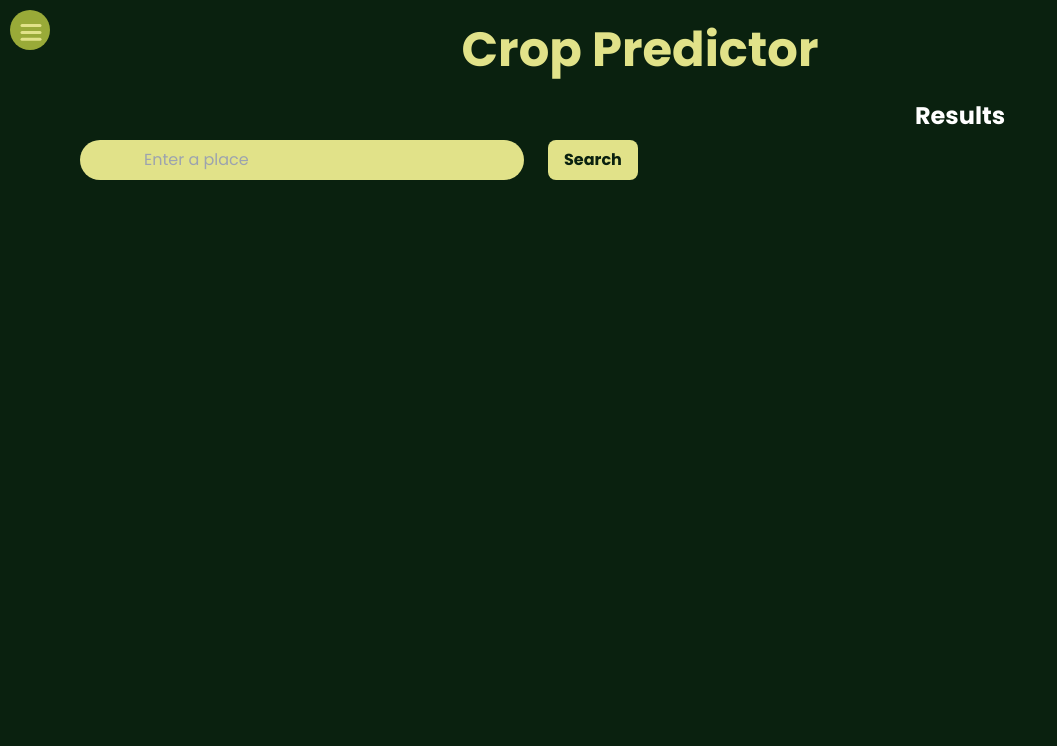
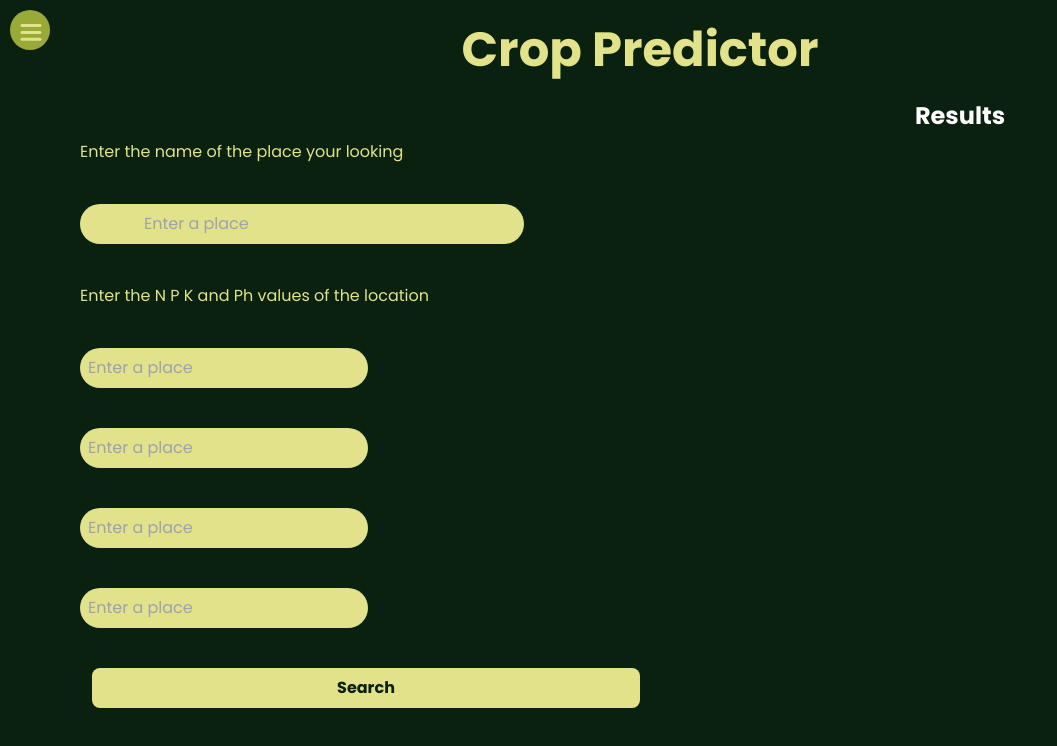
Before and after one commit to Overlord-1/krishiseva, a React (Vite) app in the folder client/: page /crop in a window 1280 px wide. Shown: the top 746 px of the page, without its empty margins (0-1057 px from the left). Built offline with nearby package versions, Linux system fonts and the light colour scheme.

Commit message:
Update class to className in ErrorPage and Leaf components

```diff
--- a/client/src/pages/Crop.jsx
+++ b/client/src/pages/Crop.jsx
@@ -4,8 +4,6 @@ import axios from 'axios'; // Ensure axios is imported
 import Skeleton, { SkeletonTheme } from 'react-loading-skeleton';
 import 'react-loading-skeleton/dist/skeleton.css'
 import QAComp from '@/components/QAComp';
-
-
 
 const Crop = (props) => {
   const [inputValue, setInputValue] = useState();
@@ -34,11 +32,43 @@ const Crop = (props) => {
       <Navbar text={"Crop Predictor"} />
 
       <div className='w-full flex'>
-        <div className="leftside min-w-[50%] mt-10 pl-20">
+        <div className="leftside min-w-[50%] max-w-[50%] mt-10 pl-20">
+
+          <div className='flex flex-col gap-10'>
+            <span className='text-klight'>Enter the name of the place your looking</span>
+            <div>
               <input type="text" placeholder='Enter a place' className='bg-klight text-black px-16 mr-3 p-2 rounded-full' onChange={handleInputChange} />
+            </div>
+            <span className='text-klight'>Enter the N P K and Ph values of the location</span>
+            <div className='flex flex-col max-w-[300px] gap-10'>
+              <input type="text" placeholder='Enter a place' className='bg-klight text-black mr-3 p-2 rounded-full' onChange={handleInputChange} />
+              <input type="text" placeholder='Enter a place' className='bg-klight text-black mr-3 p-2 rounded-full' onChange={handleInputChange} />
+              <input type="text" placeholder='Enter a place' className='bg-klight text-black mr-3 p-2 rounded-full' onChange={handleInputChange} />
+              <input type="text" placeholder='Enter a place' className='bg-klight text-black mr-3 p-2 rounded-full' onChange={handleInputChange} />
+            </div>
+
+            <button onClick={handleSubmit} className='bg-klight hover:text-[#0a210f]  text-kdark font-bold py-2 px-4 rounded-lg ml-3'>Search</button>
+            <div>
+
+            </div>
+
+            {/* <input type="text" placeholder='Enter a place' className='bg-klight text-black px-16 mr-3 p-2 rounded-full' onChange={handleInputChange} />
             <button onClick={handleSubmit} className='bg-klight hover:text-[#0a210f]  text-kdark font-bold py-2 px-4 rounded-lg ml-3'>Search</button>
 
+            <input type="text" placeholder='Enter a place' className='bg-klight text-black px-16 mr-3 p-2 rounded-full' onChange={handleInputChange} />
+            <button onClick={handleSubmit} className='bg-klight hover:text-[#0a210f]  text-kdark font-bold py-2 px-4 rounded-lg ml-3'>Search</button> */}
 
+
+          </div>
+
+
+
+
+        </div>
+
+        <div className="right-side w-full lg:w-1/2 lg:h-full flex flex-col items-center">
+          <div className="text-2xl font-bold text-left">Results</div>
+          <div> {/* Add this div wrapper */}
             {
               loading ? <SkeletonTheme baseColor="#0a210f" highlightColor="#e1e28945">
                 <p>
@@ -47,15 +77,10 @@ const Crop = (props) => {
                 <Skeleton className=' h-3 mt-10' />
               </SkeletonTheme> : null
             }
-        </div>
-
-        <div className="right-side w-full lg:w-1/2 lg:h-full flex flex-col items-center">
-          <div className="text-2xl font-bold text-left">Results</div>
-
             {
               loading
                 ?
-            <QAComp text={"fkdjfkdjkf"} rank={1} disease={true} loading={true}/>
+                <QAComp text={"fkdjfkdjkf"} rank={1} disease={true} loading={true} />
                 :
                 started
                   ?
@@ -63,12 +88,9 @@ const Crop = (props) => {
                   :
                   null
             }
-
-
+          </div> {/* Add this div wrapper */}
         </div>
       </div>
-
-
     </div>
   );
 };
--- a/client/src/pages/ErrorPage.jsx
+++ b/client/src/pages/ErrorPage.jsx
@@ -2,15 +2,15 @@ import React from "react";
 
 const ErrorPage = () => {
   return (
-    <div class="min-h-screen max-w-[90%] mx-auto flex flex-grow items-center justify-center">
-      <div class="rounded-lg p-8 text-center shadow-xl">
-        <h1 class="mb-4 text-4xl font-bold text-white">404</h1>
-        <p class="text-gray-400">
+    <div className="min-h-screen max-w-[90%] mx-auto flex flex-grow items-center justify-center">
+      <div className="rounded-lg p-8 text-center shadow-xl">
+        <h1 className="mb-4 text-4xl font-bold text-white">404</h1>
+        <p className="text-gray-400">
           Oops! The page you are looking for could not be found.
         </p>
         <a
           href="/dashboard"
-          class="mt-4 inline-block rounded bg-gray-700 px-4 py-2 font-semibold text-white hover:bg-gray-600"
+          className="mt-4 inline-block rounded bg-gray-700 px-4 py-2 font-semibold text-white hover:bg-gray-600"
         >
           {" "}
           Go back to Dashboard{" "}
--- a/client/src/pages/Leaf.jsx
+++ b/client/src/pages/Leaf.jsx
@@ -126,19 +126,19 @@ const Leaf = () => {
             {
               loading &&
               <div>
-                <h2 class="mb-2 text-lg font-semibold text-klight dark:text-white">Converting your image:</h2>
-                <ul class="max-w-md space-y-2 text-gray-500 list-inside dark:text-gray-400">
-                  <li class="flex items-center">
-                    <svg class="w-4 h-4 me-2 text-green-500 dark:text-green-400 flex-shrink-0" aria-hidden="true" xmlns="http://www.w3.org/2000/svg" fill="currentColor" viewBox="0 0 20 20">
+                <h2 className="mb-2 text-lg font-semibold text-klight dark:text-white">Converting your image:</h2>
+                <ul className="max-w-md space-y-2 text-gray-500 list-inside dark:text-gray-400">
+                  <li className="flex items-center">
+                    <svg className="w-4 h-4 me-2 text-green-500 dark:text-green-400 flex-shrink-0" aria-hidden="true" xmlns="http://www.w3.org/2000/svg" fill="currentColor" viewBox="0 0 20 20">
                       <path d="M10 .5a9.5 9.5 0 1 0 9.5 9.5A9.51 9.51 0 0 0 10 .5Zm3.707 8.207-4 4a1 1 0 0 1-1.414 0l-2-2a1 1 0 0 1 1.414-1.414L9 10.586l3.293-3.293a1 1 0 0 1 1.414 1.414Z" />
                     </svg>
                     Upload your file to our website
                   </li>
 
-                  <li class="flex items-center">
+                  <li className="flex items-center">
                     <div role="status">
-                      <svg aria-hidden="true" class="w-4 h-4 me-2 text-gray-200 animate-spin dark:text-gray-600 fill-blue-600" viewBox="0 0 100 101" fill="none" xmlns="http://www.w3.org/2000/svg"><path d="M100 50.5908C100 78.2051 77.6142 100.591 50 100.591C22.3858 100.591 0 78.2051 0 50.5908C0 22.9766 22.3858 0.59082 50 0.59082C77.6142 0.59082 100 22.9766 100 50.5908ZM9.08144 50.5908C9.08144 73.1895 27.4013 91.5094 50 91.5094C72.5987 91.5094 90.9186 73.1895 90.9186 50.5908C90.9186 27.9921 72.5987 9.67226 50 9.67226C27.4013 9.67226 9.08144 27.9921 9.08144 50.5908Z" fill="currentColor" /><path d="M93.9676 39.0409C96.393 38.4038 97.8624 35.9116 97.0079 33.5539C95.2932 28.8227 92.871 24.3692 89.8167 20.348C85.8452 15.1192 80.8826 10.7238 75.2124 7.41289C69.5422 4.10194 63.2754 1.94025 56.7698 1.05124C51.7666 0.367541 46.6976 0.446843 41.7345 1.27873C39.2613 1.69328 37.813 4.19778 38.4501 6.62326C39.0873 9.04874 41.5694 10.4717 44.0505 10.1071C47.8511 9.54855 51.7191 9.52689 55.5402 10.0491C60.8642 10.7766 65.9928 12.5457 70.6331 15.2552C75.2735 17.9648 79.3347 21.5619 82.5849 25.841C84.9175 28.9121 86.7997 32.2913 88.1811 35.8758C89.083 38.2158 91.5421 39.6781 93.9676 39.0409Z" fill="currentFill" /></svg>
-                      <span class="sr-only">Loading...</span>
+                      <svg aria-hidden="true" className="w-4 h-4 me-2 text-gray-200 animate-spin dark:text-gray-600 fill-blue-600" viewBox="0 0 100 101" fill="none" xmlns="http://www.w3.org/2000/svg"><path d="M100 50.5908C100 78.2051 77.6142 100.591 50 100.591C22.3858 100.591 0 78.2051 0 50.5908C0 22.9766 22.3858 0.59082 50 0.59082C77.6142 0.59082 100 22.9766 100 50.5908ZM9.08144 50.5908C9.08144 73.1895 27.4013 91.5094 50 91.5094C72.5987 91.5094 90.9186 73.1895 90.9186 50.5908C90.9186 27.9921 72.5987 9.67226 50 9.67226C27.4013 9.67226 9.08144 27.9921 9.08144 50.5908Z" fill="currentColor" /><path d="M93.9676 39.0409C96.393 38.4038 97.8624 35.9116 97.0079 33.5539C95.2932 28.8227 92.871 24.3692 89.8167 20.348C85.8452 15.1192 80.8826 10.7238 75.2124 7.41289C69.5422 4.10194 63.2754 1.94025 56.7698 1.05124C51.7666 0.367541 46.6976 0.446843 41.7345 1.27873C39.2613 1.69328 37.813 4.19778 38.4501 6.62326C39.0873 9.04874 41.5694 10.4717 44.0505 10.1071C47.8511 9.54855 51.7191 9.52689 55.5402 10.0491C60.8642 10.7766 65.9928 12.5457 70.6331 15.2552C75.2735 17.9648 79.3347 21.5619 82.5849 25.841C84.9175 28.9121 86.7997 32.2913 88.1811 35.8758C89.083 38.2158 91.5421 39.6781 93.9676 39.0409Z" fill="currentFill" /></svg>
+                      <span className="sr-only">Loading...</span>
                     </div>
                     Preparing your file
                   </li>
```
Lines whose indentation alone changed are shown as unchanged.
